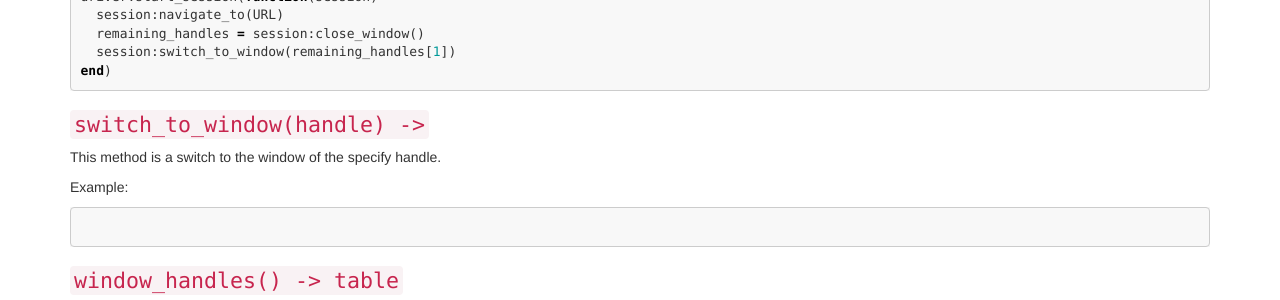
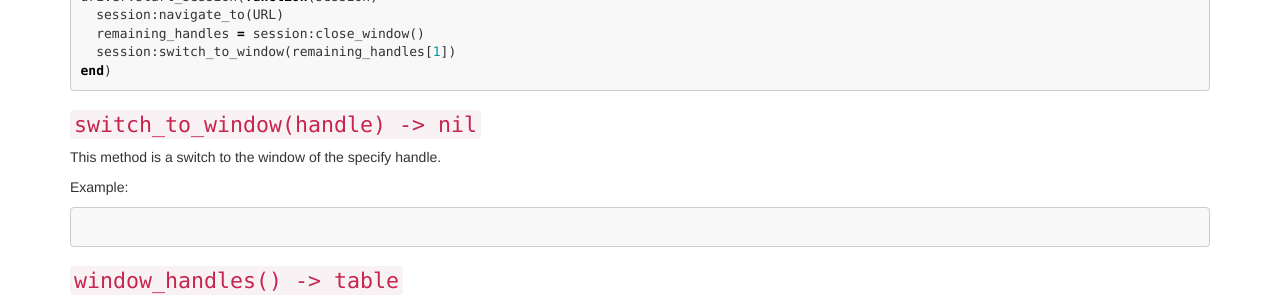
Before and after one commit to clear-code/lua-web-driver, a Jekyll site: the page built from docs/reference/session.md, in a window 1280 px wide and 900 px high, scrolled down 3030 px. Shown: the part 148-448 px from the top of the window. Built offline with Jekyll 4.4.1, drawn with Linux system fonts in a browser that asks for light colours.

Commit message:
doc reference: Modify a return value of Session:switch_to_window()

````diff
--- a/docs/reference/session.md
+++ b/docs/reference/session.md
@@ -187,7 +187,7 @@ driver:start_session(function(session)
 end)
 ```
 
-### `switch_to_window(handle) -> ` {#switch-to-window}
+### `switch_to_window(handle) -> nil` {#switch-to-window}
 
 This method is a switch to the window of the specify handle.
 
````
Also changed, not shown: docs/ja/reference/session.md (+1 -1 lines), 1 other file.
